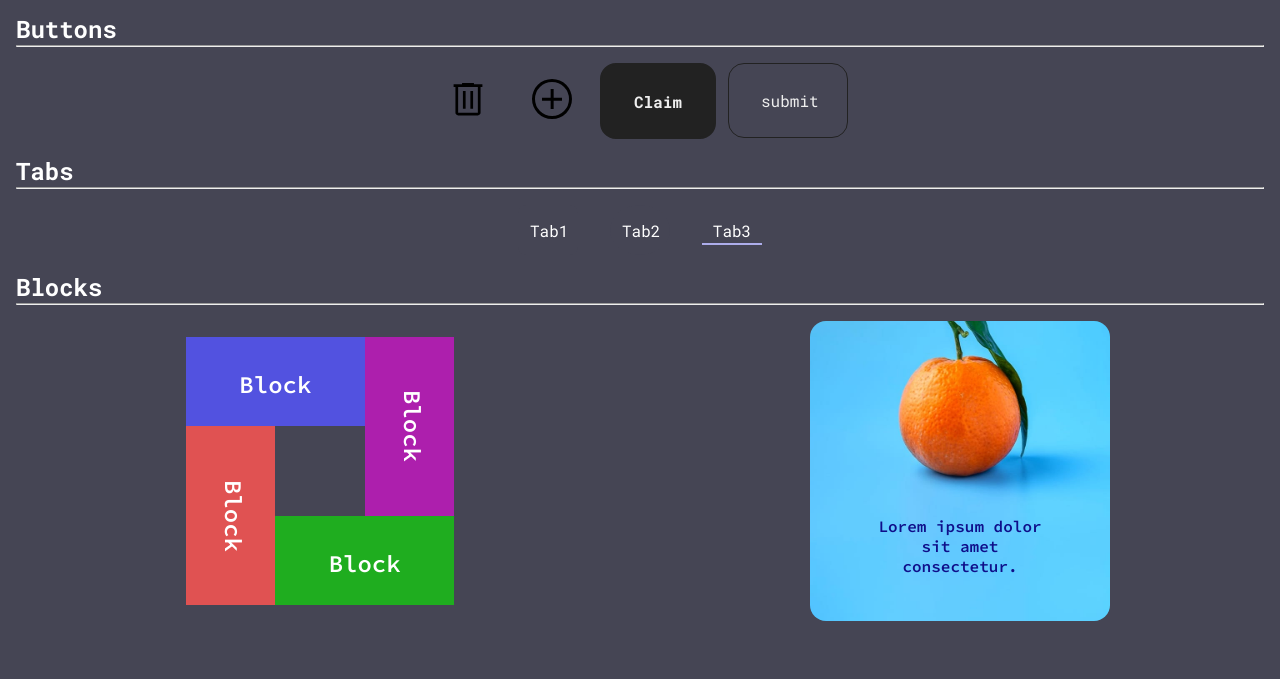
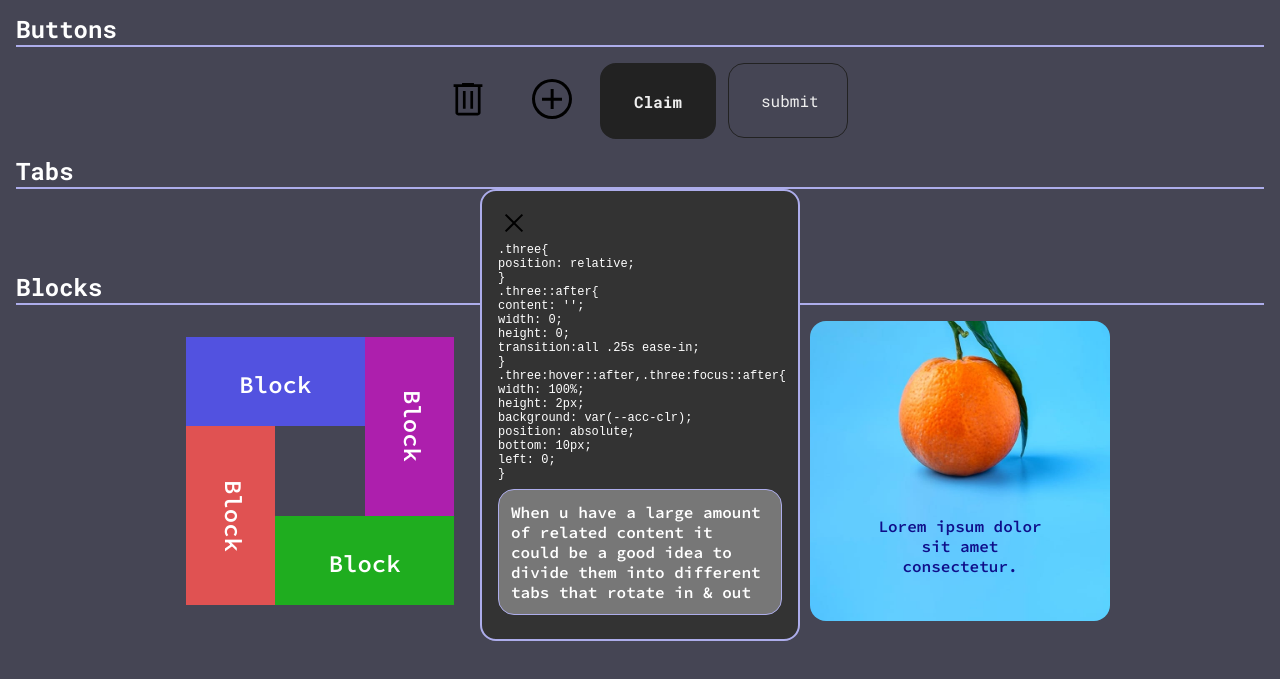
Before and after one commit to Denito37/cssCollection, a plain HTML site: page index.html in a window 1280 px wide. Both pictures are taken after a click on the button "Tab3". Shown: the part 73-752 px from the top of the page. Drawn offline with nearby package versions, Linux system fonts and the light colour scheme.

Commit message:
added tabs info, favicon

```diff
--- a/app.js
+++ b/app.js
@@ -1,23 +1,52 @@
 const info = document.querySelectorAll('.info');
 const closeInfo = document.querySelectorAll('.close');
+const infoPara = document.querySelectorAll('.info code, .info .sug')
+
 const trash = document.querySelector('.trash');
 const add = document.querySelector('.add');
 const claim = document.querySelector('.claim');
 const submit = document.querySelector('.submit');
-const buttonItemArray = [trash,add,claim,submit];
+const buttonArray = [trash,add,claim,submit];
+
+const tabOne = document.querySelector('.one');
+const tabTwo = document.querySelector('.two');
+const tabThree = document.querySelector('.three');
+const tabArray = [tabOne,tabTwo,tabThree];
 
 for(let i = 0; i<info.length; i++){
-    info[i].style.display = 'none';
+    hideTip(info[i]);
 }
-for(let i = 0; i< buttonItemArray.length;i++){
-    buttonItemArray[i].addEventListener('click', () =>{
-        info[i].style.display= 'block'
+for(let i = 0; i< buttonArray.length;i++){
+    buttonArray[i].addEventListener('click', () =>{
+        revealTip(info[i])
+    })
+}
+for(let i = 0; i< tabArray.length;i++){
+    tabArray[i].addEventListener('click', () =>{
+        revealTip(info[buttonArray.length+i])
     })
 }
 for(let i=0 ;i< closeInfo.length;i++){
     closeInfo[i].addEventListener('click', () =>{
         for(let j = 0; j < info.length;j++){
-            info[j].style.display = "none";
+            hideTip(info[j]);
         }
     })
 }
+
+function revealTip(item){
+        item.style.width = '320px';
+        item.style.height = 'fit-content';
+        item.style.right = 'auto';
+        item.style.top = '0';
+        item.style.opacity = '1';
+        item.style.transition = 'opacity .25s ease-in';
+}
+function hideTip(item){
+        item.style.width = '0';
+        item.style.height = '0';
+        item.style.opacity = '0';
+        item.style.right = '10rem';
+        item.style.top = '0';
+        item.style.transition = 'opacity 0s ease-in';
+}
--- a/index.html
+++ b/index.html
@@ -6,6 +6,7 @@
     <meta name="viewport" content="width=device-width, initial-scale=1.0">
     <meta name="description" content="CSS Collection">
     <title>CSS Collection</title>
+    <link rel="icon" href="images/CC.png">
     <link rel="stylesheet" href="styles.css">
     <script src="app.js" defer></script>
 </head>
@@ -28,7 +29,7 @@
                     <button class="trash">
                         <img src="images/delete_FILL0_wght400_GRAD0_opsz48.svg" alt="trash can icon" style="height: 3rem;">
                     </button>
-                    <section class="info" style="width: 80vw; max-width: 300px; position: absolute;">
+                    <section class="info" style="width: 80vw; max-width: 320px; position: absolute;">
                         <img class="close" src="images/clear-icon.svg" alt="close" style="width: 2rem;">
                         <code>
                             <p> .trash{</p>
@@ -51,7 +52,7 @@
                     <button class="add">
                         <img src="images/add.svg" alt="add icon" style="height: 3rem;">
                     </button>
-                    <section class="info" style="width: 80vw; max-width: 300px; position: absolute;">
+                    <section class="info" style="width: 80vw; max-width: 320px; position: absolute;">
                         <img class="close" src="images/clear-icon.svg" alt="close" style="width: 2rem;">
 
                         <code>
@@ -66,13 +67,13 @@
                             <p>}</p>
                         </code>
                         <p class="sug">
-                            Good to use to tell the user that you can intereact with this element
+                            Good way to use to tell the user that you can intereact with this element
                         </p>
                     </section>
                     <button class="claim">
                         <p>Claim</p>
                     </button>
-                    <section class="info" style="width: 80vw; max-width: 300px; position: absolute;">
+                    <section class="info" style="width: 80vw; max-width: 320px; position: absolute;">
                         <img class="close" src="images/clear-icon.svg" alt="close" style="width: 2rem;">
                         <code>
                             <p>.claim{</p>
@@ -93,7 +94,7 @@
                     <button class="submit">
                         <p>submit</p>
                     </button>
-                    <section class="info" style="width: 80vw; max-width: 300px; position: absolute;">
+                    <section class="info" style="width: 80vw; max-width: 320px; position: absolute;">
                         <img class="close" src="images/clear-icon.svg" alt="close" style="width: 2rem;">
                         <code>
                             <p>.submit{</p>
@@ -118,14 +119,77 @@
             <section class="tabs">
                 <h2>Tabs</h2>
                 <hr>
-                <div class="item">
+                <div class="item" style="position: relative;">
                     <button class="one">Tab1</button>
+                    <section class="info" style="width: 80vw; max-width: 320px; position: absolute;">
+                        <img class="close" src="images/clear-icon.svg" alt="close" style="width: 2rem;">
+                        <code>
+                            <p>.one{</p>
+                            <p> border-radius: .5rem;</p>
+                            <p>}</p>
+                        </code>
+                        <code>
+                            <p>.one:focus,.one:hover {</p>
+                            <p>filter: brightness(1.4);</p>
+                            <p>}</p>
+                        </code>
+                        <p class="sug">
+                            When u have a large amount of related content
+                            it could be a good idea to divide them into
+                            different tabs that rotate in & out
+                        </p>
+                    </section>
+
                     <button class="two">Tab2</button>
+                    <section class="info" style="width: 80vw; max-width: 320px; position: absolute;">
+                        <img class="close" src="images/clear-icon.svg" alt="close" style="width: 2rem;">
+                        <code>
+                            <p>.two:hover,.two:focus{</p>
+                            <p>font-weight: 800;</p>
+                            <p>}</p>
+                        </code>
+                        <p class="sug">
+                            When u have a large amount of related content
+                            it could be a good idea to divide them into
+                            different tabs that rotate in & out
+                        </p>
+                    </section>
+
                     <button class="three">Tab3</button>
+                    <section class="info" style="width: 80vw; max-width: 320px; position: absolute;">
+                        <img class="close" src="images/clear-icon.svg" alt="close" style="width: 2rem;">
+                        <code>
+                            <p>.three{</p>
+                            <p>position: relative;</p>
+                            <p>}</p>
+                        </code>
+                        <code>
+                            <p>.three::after{</p>
+                            <p>content: '';</p>
+                            <p>width: 0;</p>
+                            <p>height: 0;</p>
+                            <p>transition:all .25s ease-in;</p>
+                            <p>}</p>
+                        </code>
+                        <code>
+                            <p>.three:hover::after,.three:focus::after{</p>
+                            <p>width: 100%;</p>
+                            <p>height: 2px;</p>
+                            <p>background: var(--acc-clr);</p>
+                            <p>position: absolute;</p>
+                            <p>bottom: 10px;</p>
+                            <p>left: 0;</p>
+                            <p>}</p>
+                        </code>
+                        <p class="sug">
+                            When u have a large amount of related content
+                            it could be a good idea to divide them into
+                            different tabs that rotate in & out
+                        </p>
+                    </section>
                 </div>
             </section>
         </article>
-
 
         <article id="adv">
             <section class="blocks">
--- a/styles.css
+++ b/styles.css
@@ -18,17 +18,16 @@ body{
     font-family: 'Source Code Pro',monospace;
 }
 h2{
+    margin: 0 1rem;
     font-family: 'Roboto Mono',monospace;
+}
+hr{
+    margin: 0 1rem;
+    border: solid 1px var(--acc-clr)
 }
 button{
     color: inherit;
     font-size: 1rem;
-}
-.item{
-    padding: 1rem;
-}
-h2,hr{
-    margin: 0 1rem;
 }
 /* *Info*/
 section .info{
@@ -44,6 +43,16 @@ section .info{
     border-radius: 1rem;
     background-color: #777;
     border: solid 1px var(--acc-clr);
+}
+code{
+    font-size: .75rem;
+}
+.info .close{
+    transition: background-color .25s ease-in;
+    border-radius: 50%;
+}
+.info .close:hover{
+    background-color: #fff;
 }
 /* *Header*/
 header{
@@ -69,6 +78,7 @@ header a img:hover{
 .item{
     display: flex;
     justify-content: center;
+    padding: 1rem;
 }
 #simple{
     padding: 0rem;
```
Also changed, not shown: images/CC.png (added).
